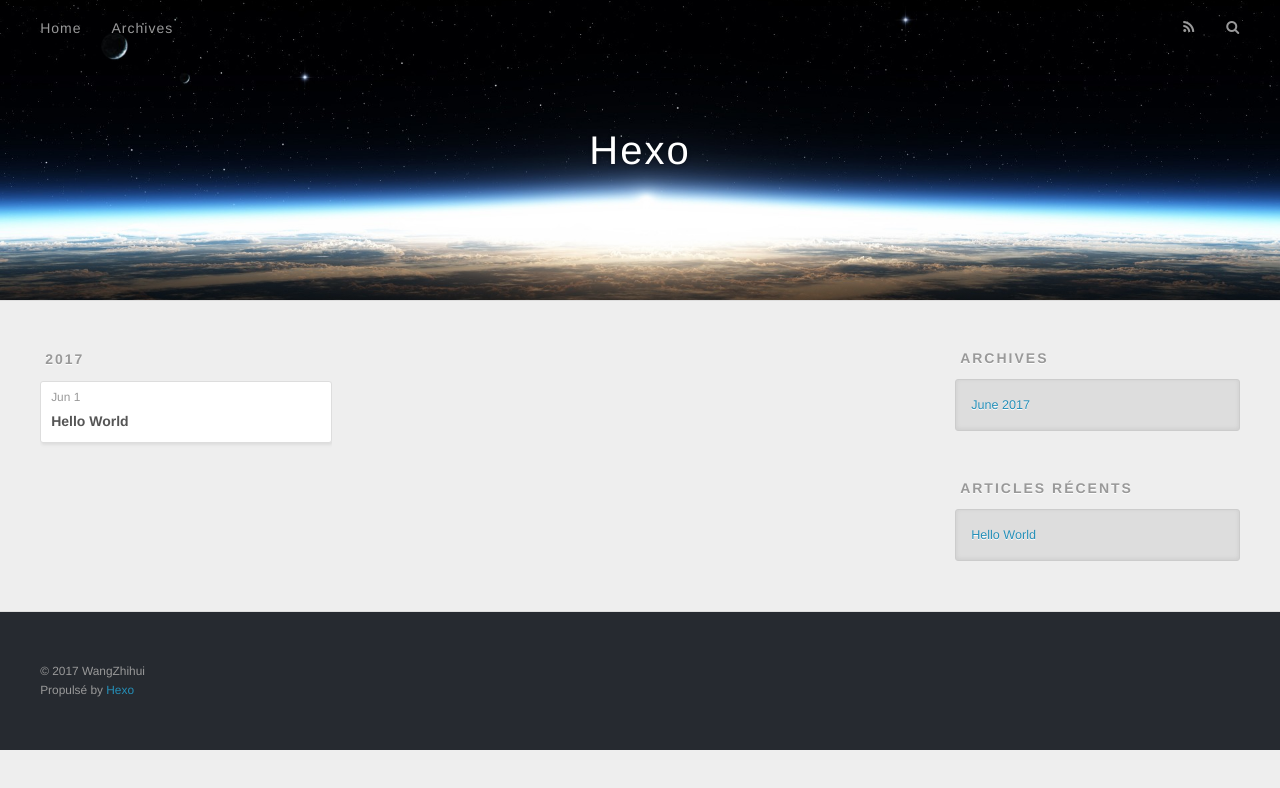
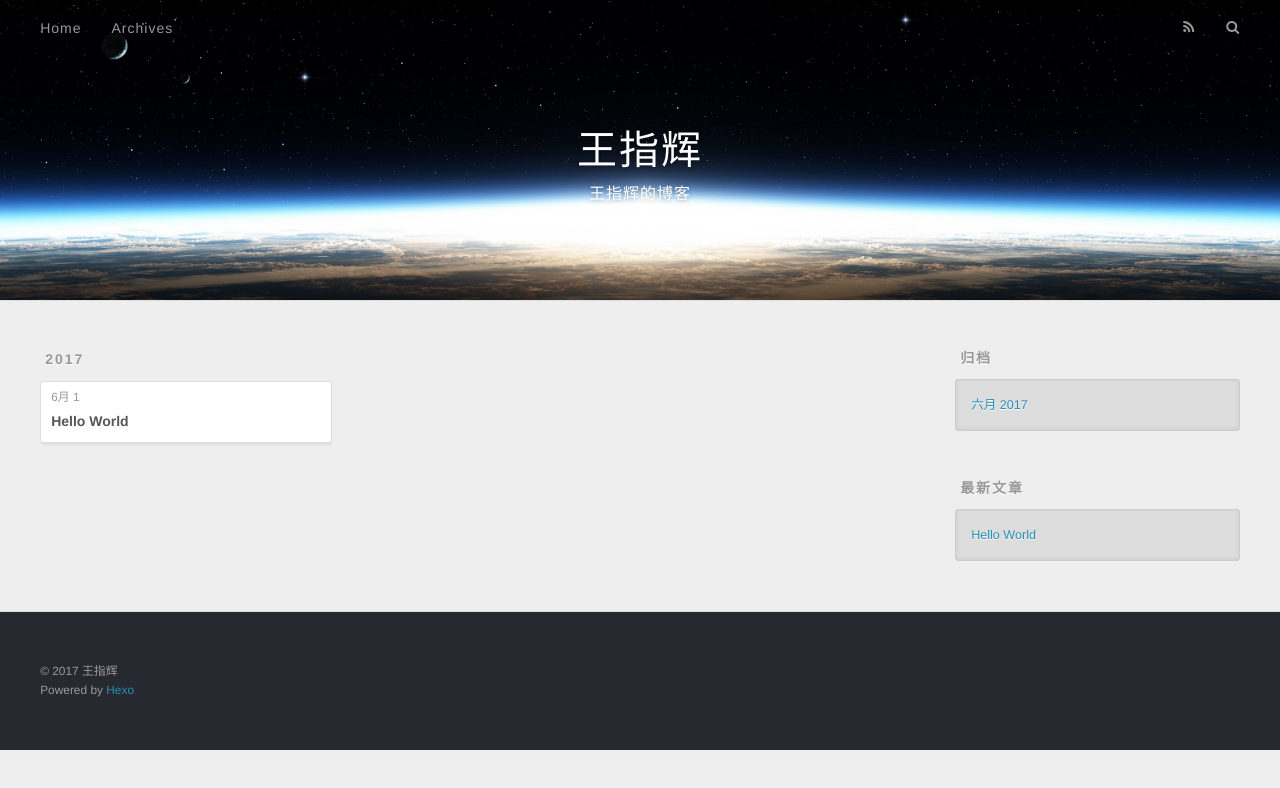
Before and after one commit to bigonestep/bigonestep.github.io, a plain HTML site: page archives/2017/06/index.html in a window 1280 px wide. Drawn offline with nearby package versions, Linux system fonts and the light colour scheme.

Commit message:
Site updated: 2017-06-01 16:30:44

```diff
--- a/archives/2017/06/index.html
+++ b/archives/2017/06/index.html
@@ -3,16 +3,19 @@
 <head>
   <meta charset="utf-8">
 
-  <title>Archives: 2017/6 | Hexo</title>
+  <title>归档: 2017/6 | 王指辉</title>
   <meta name="viewport" content="width=device-width, initial-scale=1, maximum-scale=1">
-  <meta property="og:type" content="website">
-<meta property="og:title" content="Hexo">
+  <meta name="description" content="blog">
+<meta property="og:type" content="website">
+<meta property="og:title" content="王指辉">
 <meta property="og:url" content="http://yoursite.com/archives/2017/06/index.html">
-<meta property="og:site_name" content="Hexo">
+<meta property="og:site_name" content="王指辉">
+<meta property="og:description" content="blog">
 <meta name="twitter:card" content="summary">
-<meta name="twitter:title" content="Hexo">
+<meta name="twitter:title" content="王指辉">
+<meta name="twitter:description" content="blog">
 
-    <link rel="alternate" href="/atom.xml" title="Hexo" type="application/atom+xml">
+    <link rel="alternate" href="/atom.xml" title="王指辉" type="application/atom+xml">
 
 
     <link rel="icon" href="/favicon.png">
@@ -33,8 +36,12 @@
   <div id="header-outer" class="outer">
     <div id="header-title" class="inner">
       <h1 id="logo-wrap">
-        <a href="/" id="logo">Hexo</a>
+        <a href="/" id="logo">王指辉</a>
       </h1>
+
+        <h2 id="subtitle-wrap">
+          <a href="/" id="subtitle">王指辉的博客</a>
+        </h2>
 
     </div>
     <div id="header-inner" class="inner">
@@ -48,9 +55,9 @@
       </nav>
       <nav id="sub-nav">
 
-          <a id="nav-rss-link" class="nav-icon" href="/atom.xml" title="Flux RSS"></a>
+          <a id="nav-rss-link" class="nav-icon" href="/atom.xml" title="RSS Feed"></a>
 
-        <a id="nav-search-btn" class="nav-icon" title="Rechercher"></a>
+        <a id="nav-search-btn" class="nav-icon" title="搜索"></a>
       </nav>
       <div id="search-form-wrap">
         <form action="//google.com/search" method="get" accept-charset="UTF-8" class="search-form"><input type="search" name="q" class="search-form-input" placeholder="Search"><button type="submit" class="search-form-submit">&#xF002;</button><input type="hidden" name="sitesearch" value="http://yoursite.com"></form>
@@ -76,7 +83,7 @@
   <div class="archive-article-inner">
     <header class="archive-article-header">
       <a href="/2017/06/01/hello-world/" class="archive-article-date">
-  <time datetime="2017-06-01T06:09:44.832Z" itemprop="datePublished">Jun 1</time>
+  <time datetime="2017-06-01T06:09:44.832Z" itemprop="datePublished">6月 1</time>
 </a>
 
 
@@ -107,9 +114,9 @@
 
 
   <div class="widget-wrap">
-    <h3 class="widget-title">Archives</h3>
+    <h3 class="widget-title">归档</h3>
     <div class="widget">
-      <ul class="archive-list"><li class="archive-list-item"><a class="archive-list-link" href="/archives/2017/06/">June 2017</a></li></ul>
+      <ul class="archive-list"><li class="archive-list-item"><a class="archive-list-link" href="/archives/2017/06/">六月 2017</a></li></ul>
     </div>
   </div>
 
@@ -117,7 +124,7 @@
 
 
   <div class="widget-wrap">
-    <h3 class="widget-title">Articles récents</h3>
+    <h3 class="widget-title">最新文章</h3>
     <div class="widget">
       <ul>
 
@@ -137,8 +144,8 @@
 
   <div class="outer">
     <div id="footer-info" class="inner">
-      &copy; 2017 WangZhihui<br>
-      Propulsé by <a href="http://hexo.io/" target="_blank">Hexo</a>
+      &copy; 2017 王指辉<br>
+      Powered by <a href="http://hexo.io/" target="_blank">Hexo</a>
     </div>
   </div>
 </footer>
```
Also changed, not shown: 2017/06/01/hello-world/index.html (+16 -12 lines), archives/2017/index.html (+22 -15 lines), archives/index.html (+22 -15 lines), index.html (+22 -15 lines).
